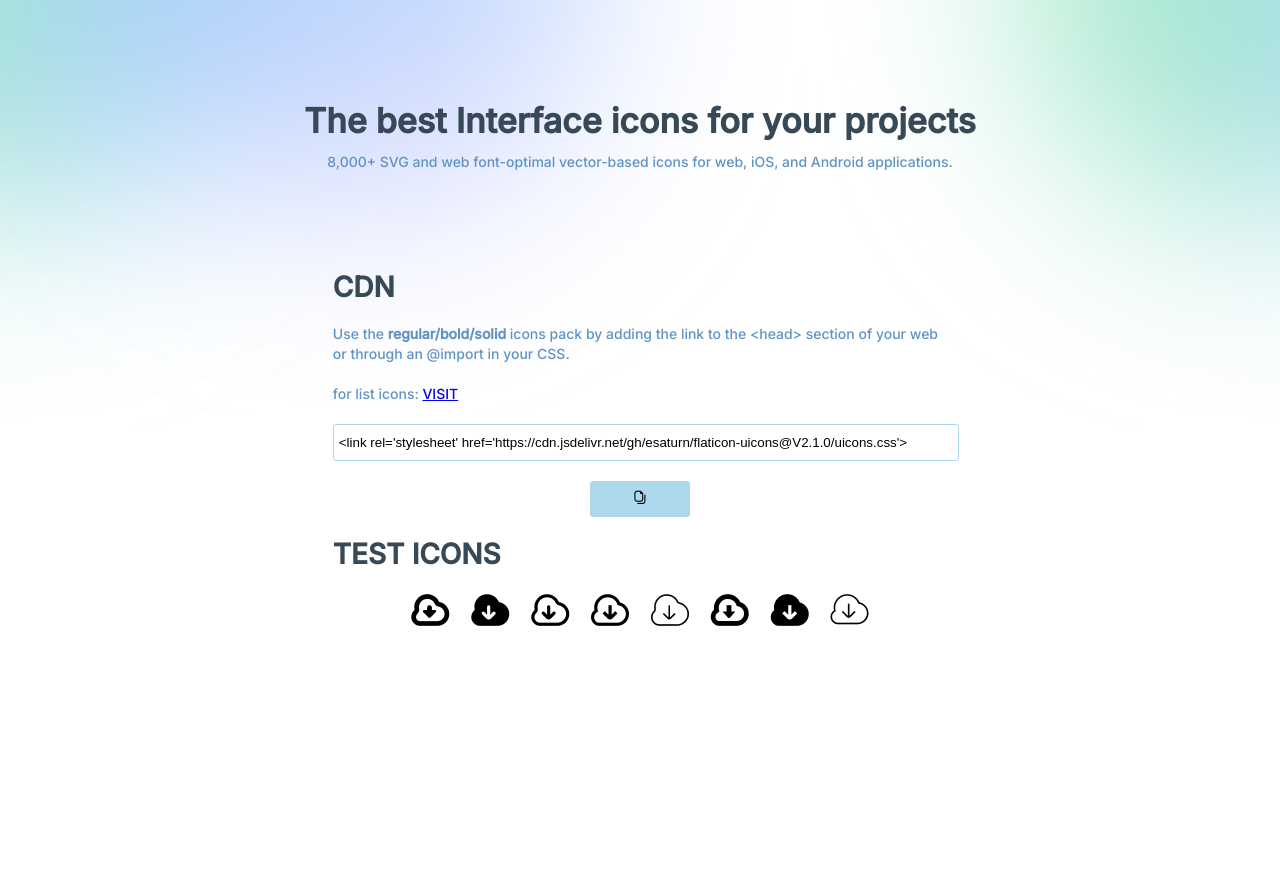
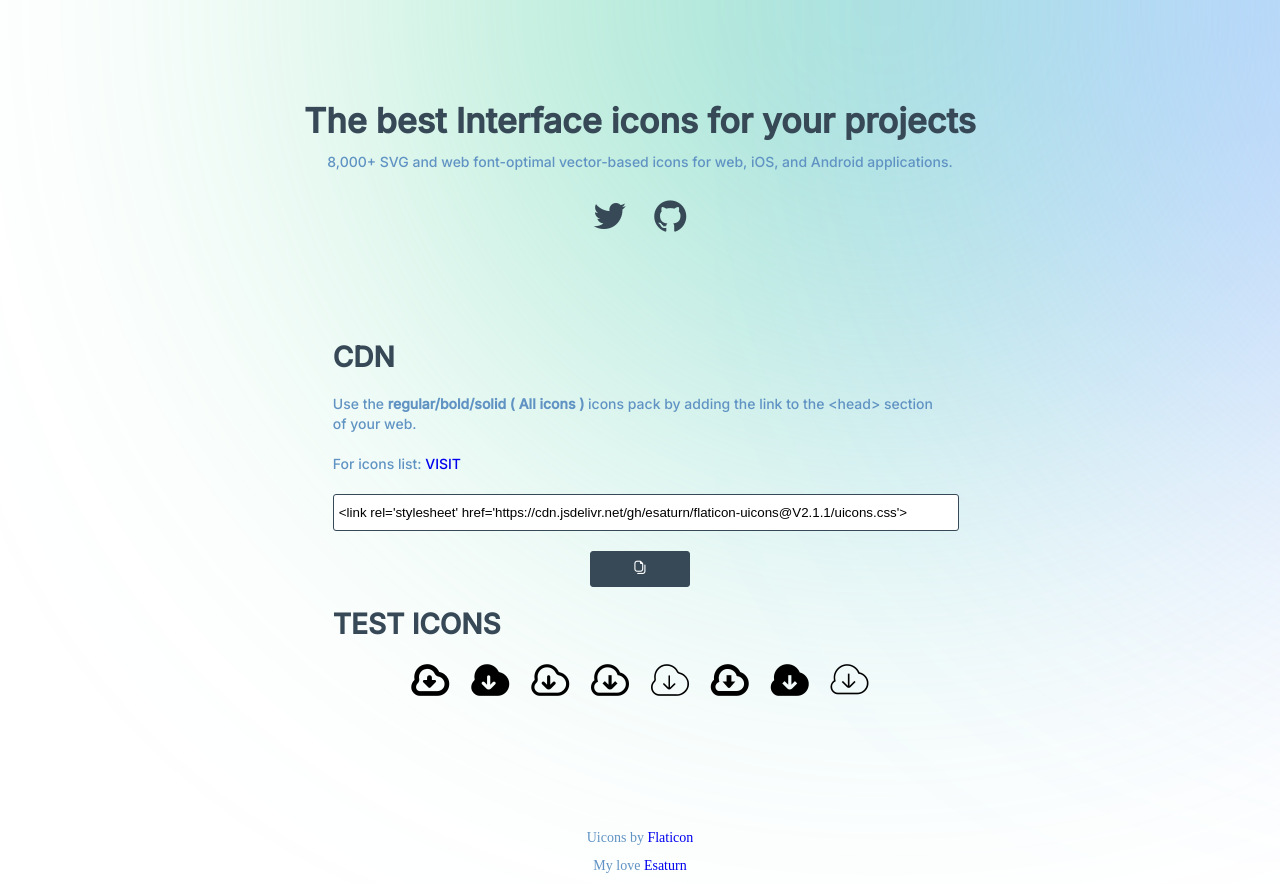
Before and after one commit to etmami/flaticon-uicons, a plain HTML site: page index.html in a window 1280 px wide. Before the commit the page ends 800 px from the top, so only its background shows below. Drawn offline with nearby package versions, Linux system fonts and the light colour scheme.

Commit message:
update to V2.1.1

```diff
--- a/index.html
+++ b/index.html
@@ -14,16 +14,18 @@
       padding: 0;
       margin: 0;
     }
+    a{
+      text-decoration: none;
+    }
     body{
       background-image: url(bg.5f4e1cd03a88761240785741f9245aee.svg);
-      background-position: center;
+      background-size: cover;
       background-repeat: no-repeat;
     }
     main{
       margin: 0 auto;
       max-width:2140px;
       width: 80%;
-      height: 400px;
       text-align: center;
       font-family: 'Inter', sans-serif;
     }
@@ -39,10 +41,17 @@
       font-size:14px;
       margin-top: 12px;
     }
+    .soocial{
+      margin-top:30px;
+      font-size:32px;
+    }
+    .soocial i{
+      margin: 10px;
+      color:#374957;
+    }
     .link{
       width:60%;
       margin: 100px auto;
-      padding-bottom: 100px;
     }
     .link h1{
       text-align: left;
@@ -72,22 +81,28 @@
       width:100%;
       display: inline-block;
       margin-bottom: 20px;
-      border:1px solid #add9ef;
+      border:1px solid #374957;
       border-radius: 3px;
       pointer-events: none;
     }
     .link button{
       padding: 9px 10px 9px 10px;
-      border:1px solid #add9ef;
+      border:1px solid #374957;
       border-radius: 3px;
       cursor: pointer;
-      background-color: #add9ef;
+      background-color: #374957;
       width:100px;
       margin-bottom: 20px;
+      color: #fff;
     }
     .test-icons i{
       font-size:38px;
       margin: 8px;
+    }
+    footer{
+      text-align: center;
+      padding: 10px;
+      font-size: 18px;
     }
     @media (max-width:900px){
       .link{
@@ -102,14 +117,19 @@
     <div class="text">
       <h1>The best Interface icons for your projects</h1>
       <p>8,000+ SVG and web font-optimal vector-based icons for web, iOS, and Android applications.</p>
+      <div class="soocial">
+        <a target="_blank" href="https://twitter.com/_frs99"><i class="fi fi-brands-twitter"></i></a>
+        <a target="_blank" href="https://github.com/esaturn/flaticon-uicons"><i class="fi fi-brands-github"></i></a>
+      </div>
     </div>
     <div class="link">
       <h1>CDN</h1>
-      <p class="font-sm">Use the <strong>regular/bold/solid</strong> icons pack by adding the link to the &lt;head&gt; section of your web or through an @import in your CSS.</p>
-      <p>for list icons: <a target="_blank" href="https://www.flaticon.com/uicons/interface-icons">VISIT</a></p>
+      <p class="font-sm">Use the <strong>regular/bold/solid ( All icons )</strong> icons pack by adding the link to the &lt;head&gt; section of your web.</p>
+      <p class="list">For icons list: <a target="_blank" href="https://www.flaticon.com/uicons/interface-icons">VISIT</a></p>
+
       <div>
         <!-- <input type="text" placeholder=""> -->
-        <input class="" type="text" readonly="" value="<link rel='stylesheet' href='https://cdn.jsdelivr.net/gh/esaturn/flaticon-uicons@V2.1.0/uicons.css'>">
+        <input class="" type="text" readonly="" value="<link rel='stylesheet' href='https://cdn.jsdelivr.net/gh/esaturn/flaticon-uicons@V2.1.1/uicons.css'>">
         <button><i class="fi fi-rr-copy-alt"></i></button>
       </div>
 
@@ -128,15 +148,30 @@
 
     </div>
   </main>
+  <footer>
+    <p>Uicons by <a href="https://www.flaticon.com/uicons">Flaticon</a></p>
+    <p>My love <a href="https://github.com/esaturn/">Esaturn</a></p>
+  </footer>
   <script>
     let btncopy = document.querySelector(".link button");
     let textcopy = document.querySelector(".link div input");
     let source = `<!-- from:https://github.com/esaturn --> \n <!-- thanks: https://www.flaticon.com/uicons/interface-icons --> \n`
 
-    btncopy.addEventListener("click", CopyText(textcopy.value))
-    function CopyText(thetext){
-      navigator.clipboard.writeText(source + thetext)
-    };
+    // btncopy.addEventListener("click", CopyText(textcopy.value))
+
+    // function CopyText(thetext){
+    //   navigator.clipboard.writeText(source + thetext)
+    //   console.log(btncopy.innerHTML)
+    //   // btncopy.innerHTML = ""
+    //   // btncopy.innerHTML = `<i class="fi fi-br-check"></i>`
+    // };
+
+    btncopy.addEventListener("click", () => {
+      navigator.clipboard.writeText(source + textcopy.value)
+      console.log(btncopy.innerHTML)
+      btncopy.innerHTML = ""
+      btncopy.innerHTML = `<i class="fi fi-br-check"></i>`
+    });
   </script>
 </body>
 </html>
```
